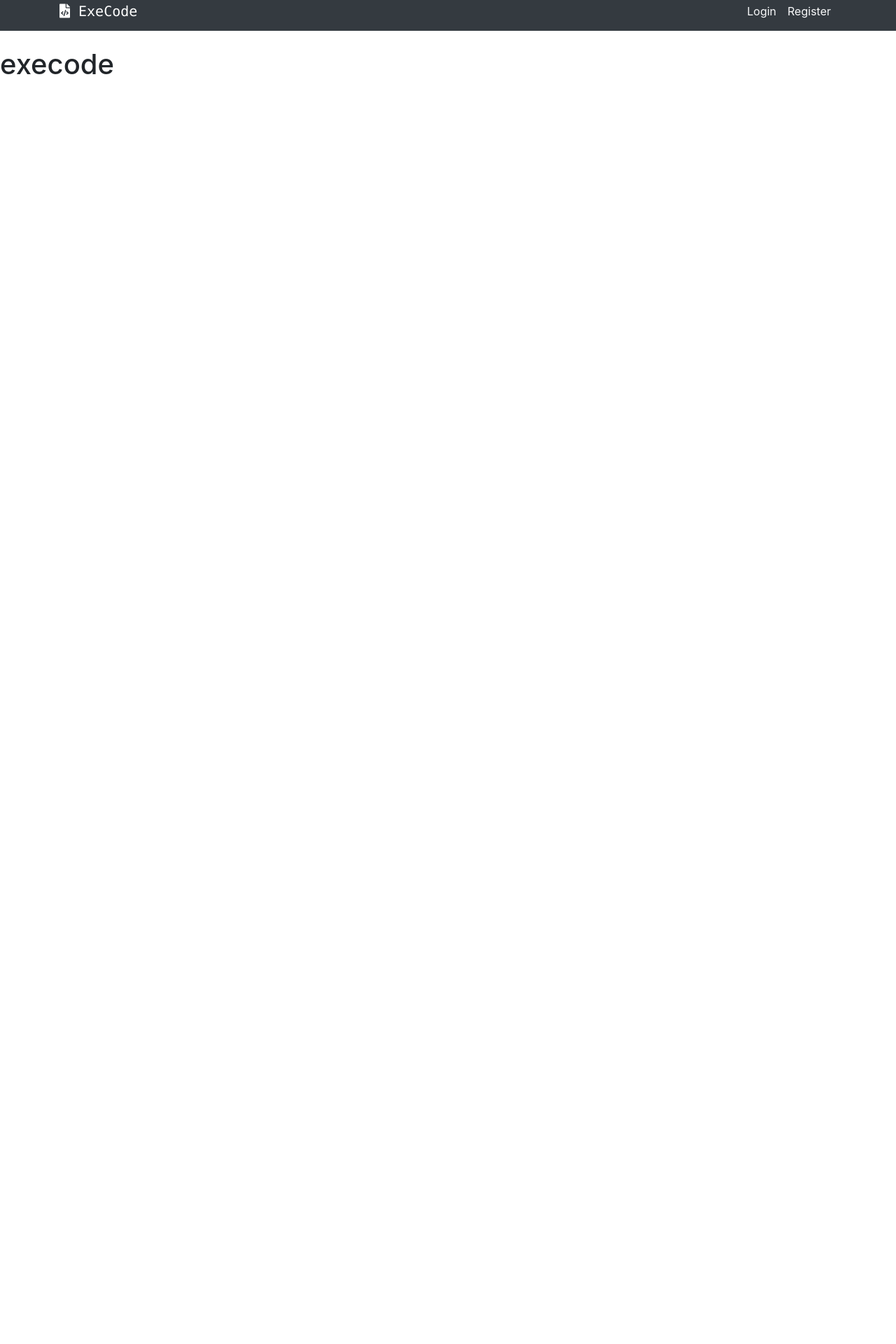
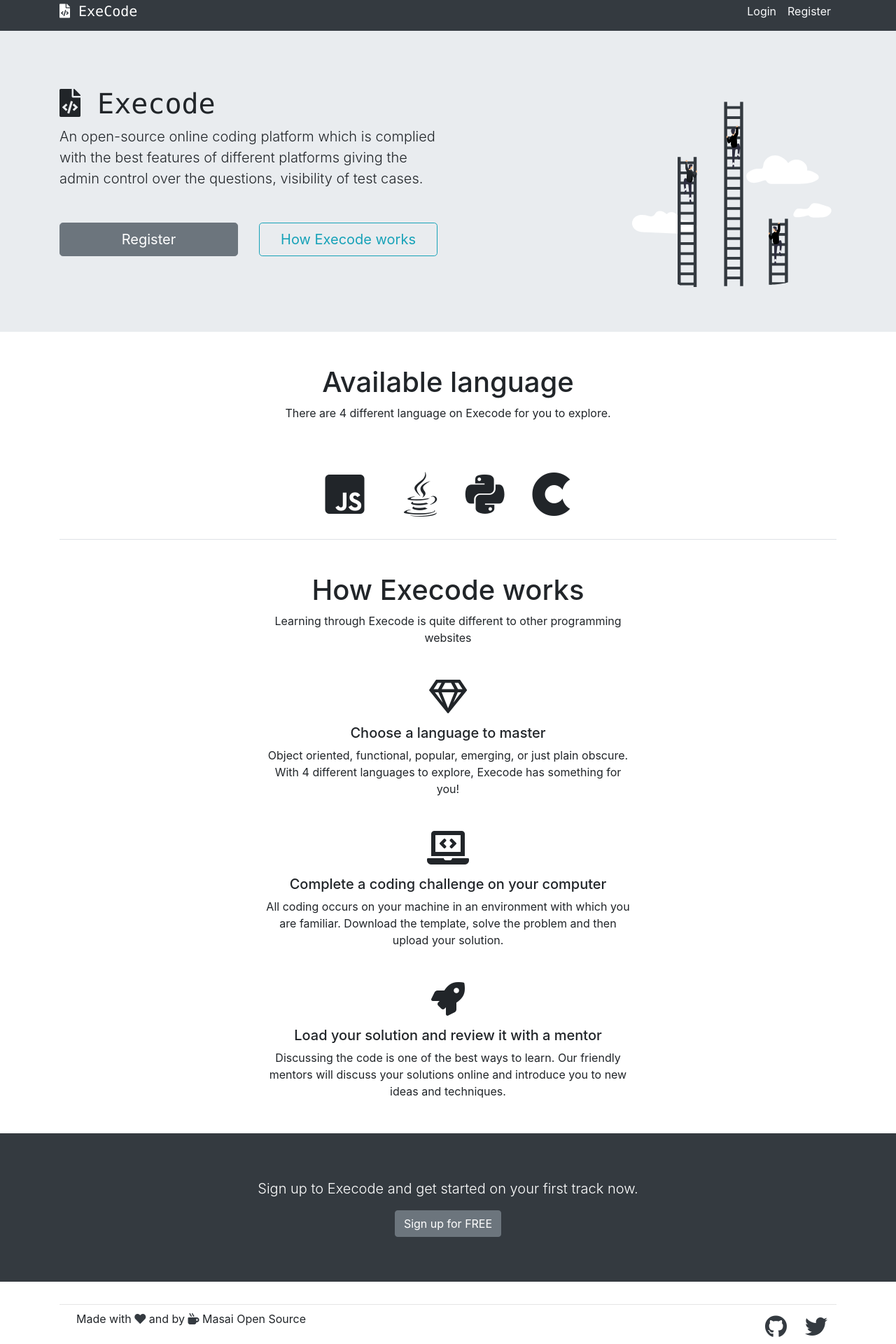
Before and after one commit to santhisrikh/execode, a React (Create React App) app in the folder src/client/: page / in a window 1280 px wide. Shown: the part 12-1932 px from the top of the page at 70% size. Before the commit the page ends 800 px from the top, so only its background shows below. Built offline with nearby package versions, Linux system fonts and the light colour scheme.

Commit message:
landing page been done

```diff
--- a/src/client/src/components/common/LoginPublic.jsx
+++ b/src/client/src/components/common/LoginPublic.jsx
@@ -25,7 +25,7 @@ const LoginPublic = () => {
       <div>
         <h4 className="text-center">Login To Execode</h4>
         <form onSubmit={onLoginSubmit}>
-          <div className="form-group">
+          <div className="form-group mb-3">
             <label htmlFor="username">Username</label>
             <input
               type="text"
@@ -36,7 +36,7 @@ const LoginPublic = () => {
               onChange={onChange}
             />
           </div>
-          <div className="form-group">
+          <div className="form-group mb-3">
             <label htmlFor="password">Password</label>
             <input
               type="password"
@@ -60,7 +60,7 @@ const LoginPublic = () => {
           </div>
           <input
             type="submit"
-            className="btn btn-dark btn-block"
+            className="btn btn-dark btn-block btn-lg"
             defaultValue="Login"
           />
         </form>
--- a/src/client/src/routes/Home.jsx
+++ b/src/client/src/routes/Home.jsx
@@ -1,9 +1,154 @@
 import React from "react";
+import { Link } from "react-router-dom";
+import competition from "../images/competition.svg";
 
 const Home = () => {
   return (
     <div>
-      <h1>execode</h1>
+      <div className="jumbotron jumbotron-fluid">
+        <div className="container">
+          <div className="row">
+            <div className="col-md-6 py-3">
+              <h1 className="h1">
+                <i className="fas fa-file-code" />
+                <span className="text-monospace"> Execode</span>
+              </h1>
+              <p className="lead">
+                An open-source online coding platform which is complied with the
+                best features of different platforms giving the admin control
+                over the questions, visibility of test cases.
+              </p>
+              <div className="row mt-5">
+                <div className="col-md-6">
+                  <Link
+                    className="btn btn-secondary btn-lg btn-block mb-3"
+                    to="/register"
+                  >
+                    Register
+                  </Link>
+                </div>
+                <div className="col-md-6">
+                  <a
+                    className="btn btn-outline-info btn-lg btn-block"
+                    href="#howitwork"
+                  >
+                    How Execode works
+                  </a>
+                </div>
+              </div>
+            </div>
+            <div className="col-md-6 text-right d-none d-md-block">
+              <img className="img-fluid" src={competition} alt="competition" />
+            </div>
+          </div>
+        </div>
+      </div>
+      <div className="container">
+        <div className="text-center py-3 mb-4">
+          <h1>Available language </h1>
+          <p>There are 4 different language on Execode for you to explore.</p>
+        </div>
+        <div className="text-center border-bottom">
+          <ul className="list-inline">
+            <li className="list-inline-item mr-4">
+              <i className="fab fa-js-square fa-4x p-3 " />
+            </li>
+            <li className="list-inline-item">
+              <i className="fab fa-java fa-4x  p-3" />
+            </li>
+            <li className="list-inline-item">
+              <i className="fab fa-python fa-4x   p-3" />
+            </li>
+            <li className="list-inline-item">
+              <i className="fab fa-cuttlefish fa-4x  p-3" />
+            </li>
+          </ul>
+        </div>
+        <div id="howitwork" className="py-5 text-center col-md-6 offset-md-3">
+          <h1>How Execode works</h1>
+          <p>
+            Learning through Execode is quite different to other programming
+            websites
+          </p>
+          <div className="media mt-5">
+            <div className="media-body">
+              <i className="far fa-gem fa-3x" />
+              <h5 className="mt-3">Choose a language to master</h5>
+              Object oriented, functional, popular, emerging, or just plain
+              obscure. With 4 different languages to explore, Execode has
+              something for you!
+            </div>
+          </div>
+          <div className="media mt-5">
+            <div className="media-body">
+              <i className="fas fa-laptop-code fa-3x" />
+              <h5 className="mt-3">
+                Complete a coding challenge on your computer
+              </h5>
+              All coding occurs on your machine in an environment with which you
+              are familiar. Download the template, solve the problem and then
+              upload your solution.
+            </div>
+          </div>
+          <div className="media mt-5">
+            <div className="media-body">
+              <i className="fas fa-rocket fa-3x" />
+              <h5 className="mt-3">
+                Load your solution and review it with a mentor
+              </h5>
+              Discussing the code is one of the best ways to learn. Our friendly
+              mentors will discuss your solutions online and introduce you to
+              new ideas and techniques.
+            </div>
+          </div>
+        </div>
+      </div>
+      <div className="jumbotron jumbotron-fluid bg-dark text-center text-white">
+        <div className="container-sm">
+          <p className="lead">
+            Sign up to Execode and get started on your first track now.
+          </p>
+          <Link className="btn btn-secondary" to="/register">
+            Sign up for FREE
+          </Link>
+        </div>
+      </div>
+      <div className="container">
+        <hr className="my-2" />
+        <div className="row">
+          <div className="col-12 col-md-6">
+            <div className="links">
+              <p className="px-4">
+                <span> Made with </span>
+                <i className="fas fa-heart text-dark" />
+                <span> and by </span>
+                <span>
+                  <i className="fas fa-mug-hot text-dark" />
+                </span>
+                <span> Masai Open Source</span>
+              </p>
+            </div>
+          </div>
+          <div className="col-12 col-md-6 text-right ">
+            <div>
+              <a
+                href="https://github.com/masai-school"
+                rel="noreferrer"
+                className="btn btn-link text-dark"
+              >
+                <i className="fab fa-github fa-2x" />
+              </a>
+              <a
+                href="https://twitter.com/masaischool"
+                rel="noreferrer"
+                className="btn btn-link text-dark"
+              >
+                <i className="fab fa-twitter fa-2x" />
+              </a>
+            </div>
+          </div>
+        </div>
+      </div>
     </div>
   );
 };
--- a/src/client/src/routes/NavbarPublic.jsx
+++ b/src/client/src/routes/NavbarPublic.jsx
@@ -6,7 +6,7 @@ const NavBar = ({ location: { pathname } }) => {
   if (pathname.startsWith("/dash")) return null;
   return (
     <div>
-      <nav className="navbar navbar-dark bg-dark navbar-expand-md mb-4">
+      <nav className="navbar navbar-dark bg-dark navbar-expand-md">
         <div className="container">
           <a className="navbar-brand" href="/">
             <i className="fas fa-file-code" />
```
Also changed, not shown: src/client/src/images/competition.svg (added).
